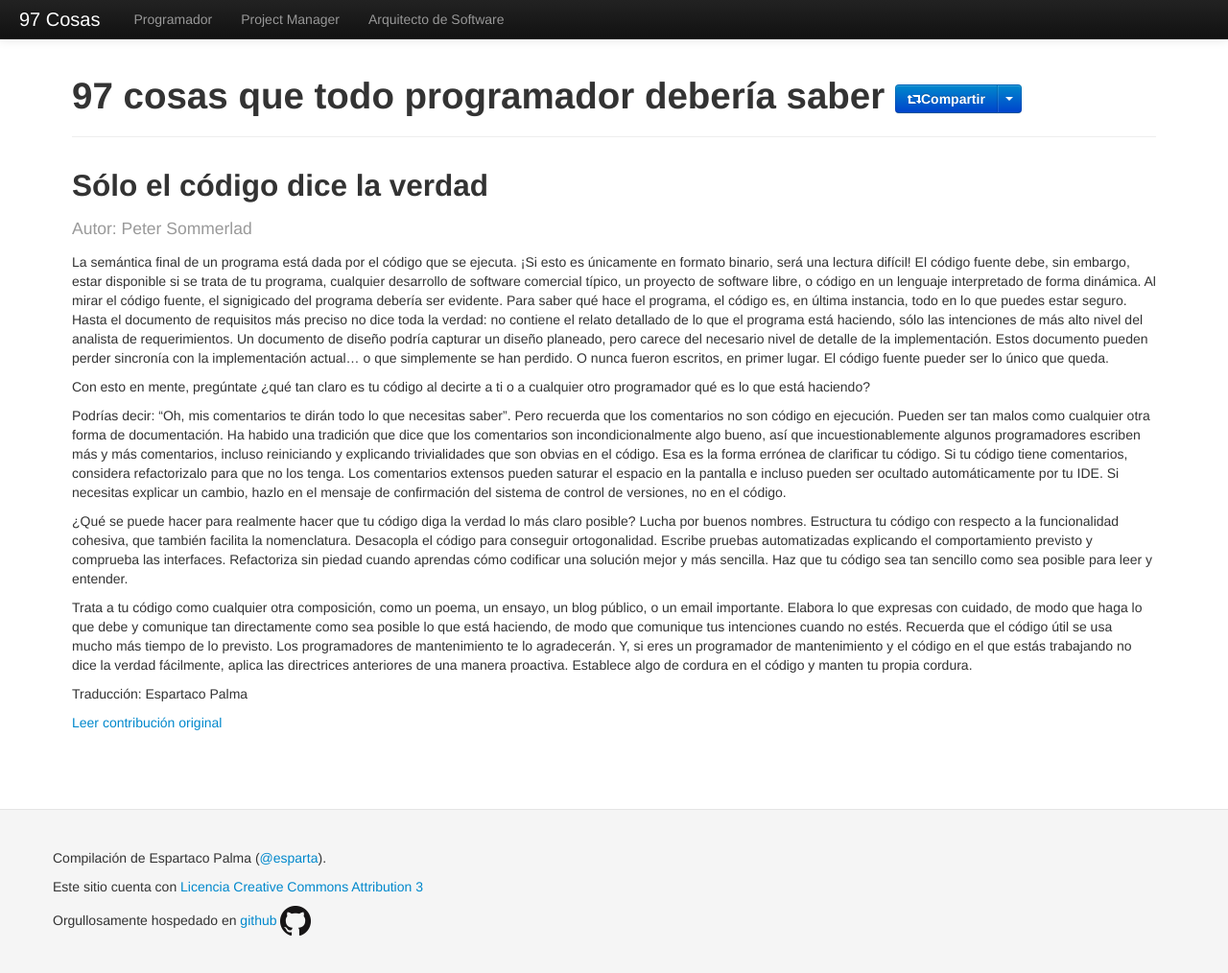
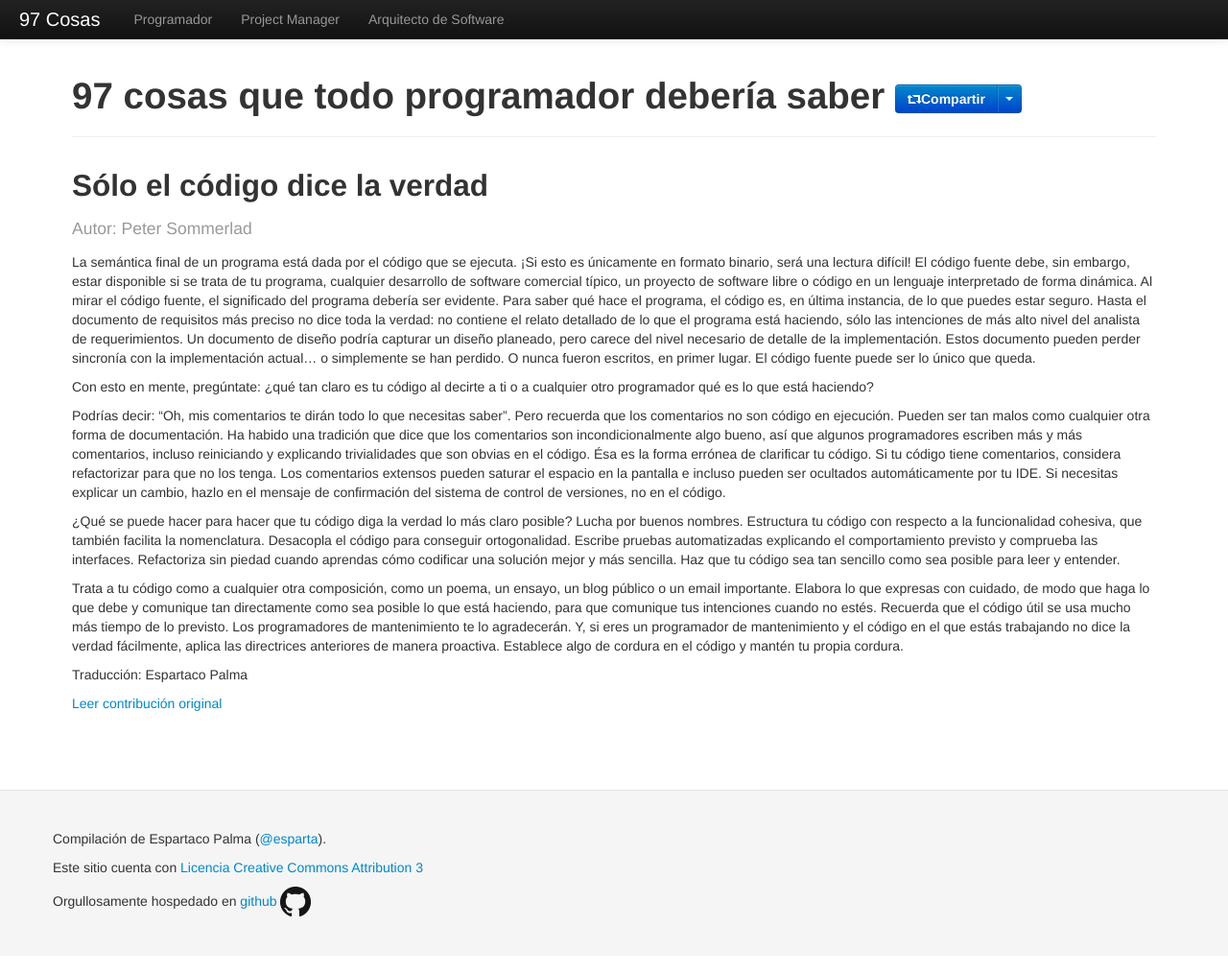
Before and after one commit to esparta/97cosas, a Jekyll site: the page built from programador/solo-codigo-dice-verdad.md, in a window 1280 px wide and 1016 px high. Shown: the whole window at 96% size. Built offline with Jekyll 4.4.1, drawn with Linux system fonts in a browser that asks for light colours; comment, search, counter and statistics services are not loaded.

Commit message:
Spelling corrections on solo-codigo-dice-verdad

```diff
--- a/programador/solo-codigo-dice-verdad.md
+++ b/programador/solo-codigo-dice-verdad.md
@@ -11,51 +11,51 @@
 ejecuta. ¡Si esto es únicamente en formato binario, será una lectura
 difícil! El código fuente debe, sin embargo, estar disponible si se
 trata de tu programa, cualquier desarrollo de software comercial típico,
-un proyecto de software libre, o código en un lenguaje interpretado de
-forma dinámica. Al mirar el código fuente, el signigicado del programa
+un proyecto de software libre o código en un lenguaje interpretado de
+forma dinámica. Al mirar el código fuente, el significado del programa
 debería ser evidente. Para saber qué hace el programa, el código es, en
-última instancia, todo en lo que puedes estar seguro. Hasta el documento
-de requisitos más preciso no dice toda la verdad: no contiene el relato
+última instancia, de lo que puedes estar seguro. Hasta el documento de
+requisitos más preciso no dice toda la verdad: no contiene el relato
 detallado de lo que el programa está haciendo, sólo las intenciones de
 más alto nivel del analista de requerimientos. Un documento de diseño
-podría capturar un diseño planeado, pero carece del necesario nivel de
+podría capturar un diseño planeado, pero carece del nivel necesario de
 detalle de la implementación. Estos documento pueden perder sincronía
-con la implementación actual... o que simplemente se han perdido. O
-nunca fueron escritos, en primer lugar. El código fuente pueder ser lo
-único que queda.
+con la implementación actual… o simplemente se han perdido. O nunca
+fueron escritos, en primer lugar. El código fuente puede ser lo único
+que queda.
 
-Con esto en mente, pregúntate ¿qué tan claro es tu código al decirte a
+Con esto en mente, pregúntate: ¿qué tan claro es tu código al decirte a
 ti o a cualquier otro programador qué es lo que está haciendo?
 
-Podrías decir: "Oh, mis comentarios te dirán todo lo que necesitas
-saber". Pero recuerda que los comentarios no son código en ejecución.
+Podrías decir: “Oh, mis comentarios te dirán todo lo que necesitas
+saber”. Pero recuerda que los comentarios no son código en ejecución.
 Pueden ser tan malos como cualquier otra forma de documentación. Ha
 habido una tradición que dice que los comentarios son incondicionalmente
-algo bueno, así que incuestionablemente algunos programadores escriben
-más y más comentarios, incluso reiniciando y explicando trivialidades
-que son obvias en el código. Esa es la forma errónea de clarificar tu
-código. Si tu código tiene comentarios, considera refactorizalo para que
-no los tenga. Los comentarios extensos pueden saturar el espacio en la
-pantalla e incluso pueden ser ocultado automáticamente por tu IDE. Si
-necesitas explicar un cambio, hazlo en el mensaje de confirmación del
-sistema de control de versiones, no en el código.
+algo bueno, así que algunos programadores escriben más y más
+comentarios, incluso reiniciando y explicando trivialidades que son
+obvias en el código. Ésa es la forma errónea de clarificar tu código. Si
+tu código tiene comentarios, considera refactorizar para que no los
+tenga. Los comentarios extensos pueden saturar el espacio en la pantalla
+e incluso pueden ser ocultados automáticamente por tu IDE. Si necesitas
+explicar un cambio, hazlo en el mensaje de confirmación del sistema de
+control de versiones, no en el código.
 
-¿Qué se puede hacer para realmente hacer que tu código diga la verdad lo
-más claro posible? Lucha por buenos nombres. Estructura tu código con
-respecto a la funcionalidad cohesiva, que también facilita la
-nomenclatura. Desacopla el código para conseguir ortogonalidad. Escribe
-pruebas automatizadas explicando el comportamiento previsto y comprueba
-las interfaces. Refactoriza sin piedad cuando aprendas cómo codificar
-una solución mejor y más sencilla. Haz que tu código sea tan sencillo
-como sea posible para leer y entender.
+¿Qué se puede hacer para hacer que tu código diga la verdad lo más claro
+posible? Lucha por buenos nombres. Estructura tu código con respecto a
+la funcionalidad cohesiva, que también facilita la nomenclatura.
+Desacopla el código para conseguir ortogonalidad. Escribe pruebas
+automatizadas explicando el comportamiento previsto y comprueba las
+interfaces. Refactoriza sin piedad cuando aprendas cómo codificar una
+solución mejor y más sencilla. Haz que tu código sea tan sencillo como
+sea posible para leer y entender.
 
-Trata a tu código como cualquier otra composición, como un poema, un
-ensayo, un blog público, o un email importante. Elabora lo que expresas
+Trata a tu código como a cualquier otra composición, como un poema, un
+ensayo, un blog público o un email importante. Elabora lo que expresas
 con cuidado, de modo que haga lo que debe y comunique tan directamente
-como sea posible lo que está haciendo, de modo que  comunique tus
+como sea posible lo que está haciendo, para que comunique tus
 intenciones cuando no estés. Recuerda que el código útil se usa mucho
 más tiempo de lo previsto. Los programadores de mantenimiento te lo
 agradecerán. Y, si eres un programador de mantenimiento y el código en
 el que estás trabajando no dice la verdad fácilmente, aplica las
-directrices anteriores de una manera proactiva. Establece algo de
-cordura en el código y manten tu propia cordura.
+directrices anteriores de manera proactiva. Establece algo de cordura en
+el código y mantén tu propia cordura.
```
